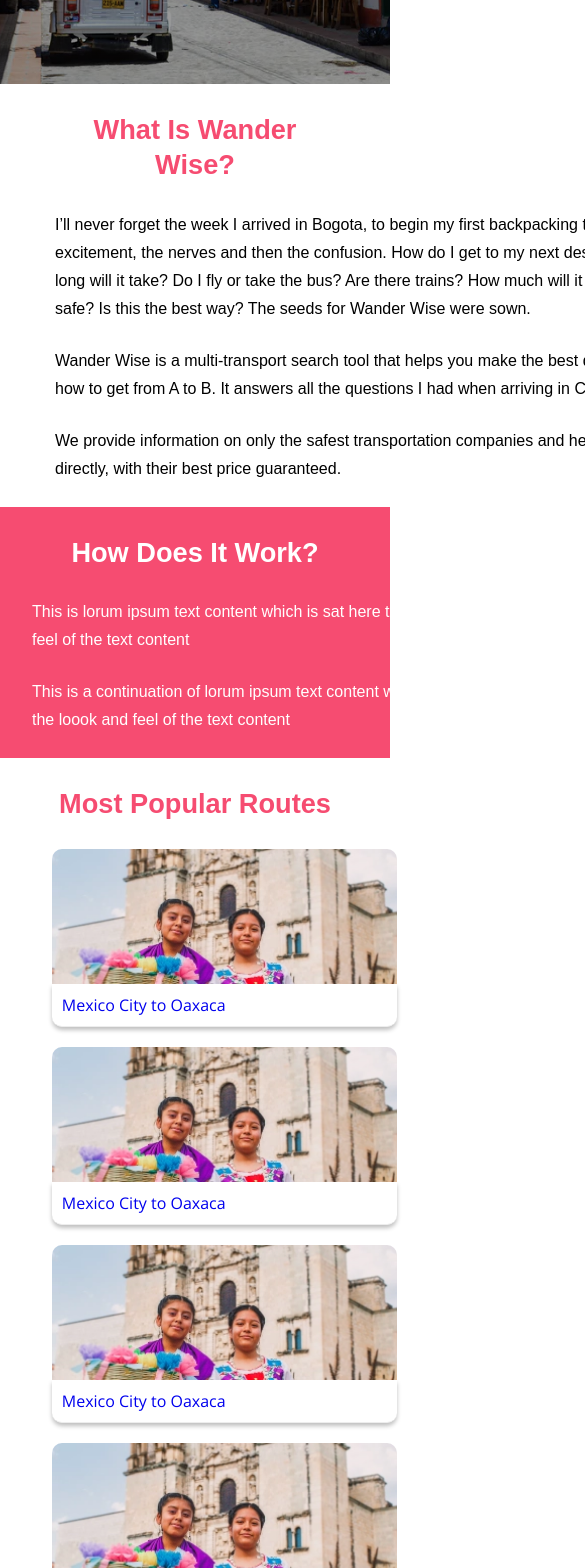
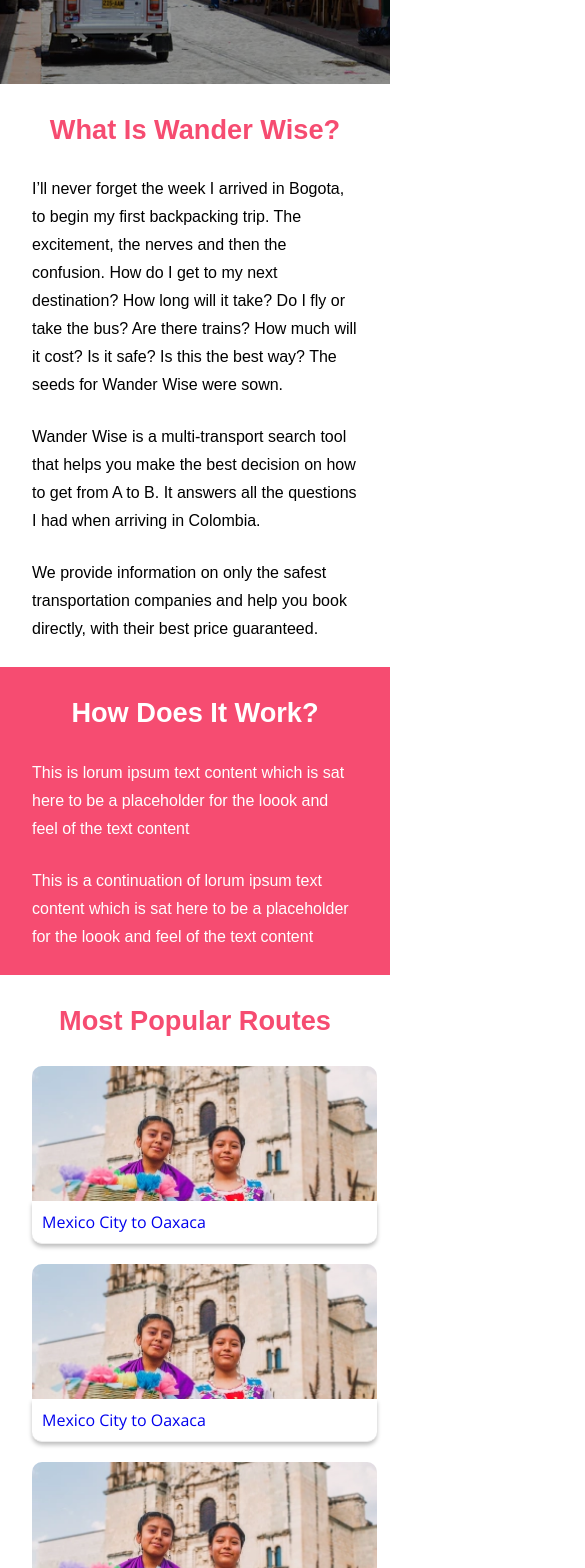
Before and after one commit to matthall8/wanderwise, a Next.js app: page / in a window 390 px wide. Shown: the part 432-2000 px from the top of the page, 585 px wide, since content can reach past the window. Built offline with nearby package versions, Linux system fonts and the light colour scheme; a web font is replaced by a local one.

Commit message:
Made the width 100% with padding on mobile

```diff
--- a/src/components/TextContent/TextContent.style.js
+++ b/src/components/TextContent/TextContent.style.js
@@ -1,13 +1,15 @@
 import styled from "styled-components";
 
 export const StyledText = styled.p` {
+  @media (min-width:641px) {
+    width: 40em;
+  }
     font-size: 1rem;
     font-family: 'Muli', sans-serif;
     padding: 12px 16px;
     margin: 0px auto;
     text-align: left;
     line-height: 1.75;
-    width: 40em;
     font-weight: normal;
   }
   `;
--- a/src/sections/PopularRoutes/PopularRoutes.style.js
+++ b/src/sections/PopularRoutes/PopularRoutes.style.js
@@ -9,7 +9,6 @@ export const PopularRouteLinks = styled.section` {
   padding: 12px 16px;
   display: flex;
   justify-content: space-evenly;
-  width: 80%;
   margin: 0 auto;
   flex-wrap: wrap;
 }
--- a/src/sections/WhatIsWanderWise/WhatIsWanderWise.style.js
+++ b/src/sections/WhatIsWanderWise/WhatIsWanderWise.style.js
@@ -3,7 +3,6 @@ import styled from "styled-components";
 export const StyledWhatIsSection = styled.section` {
   padding: 28px 16px 12px;
   color: #000;
-  width: 80%;
   margin: 0 auto;
 }
 `;
```
